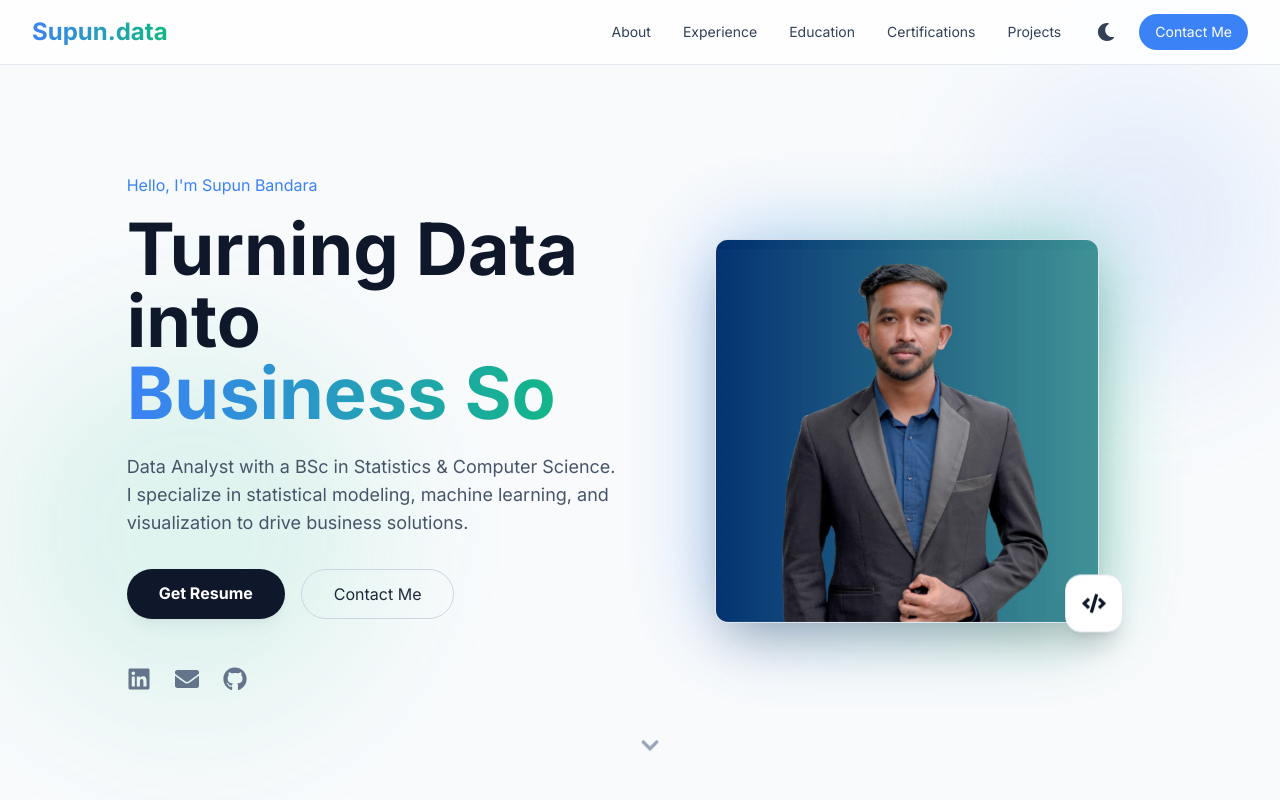
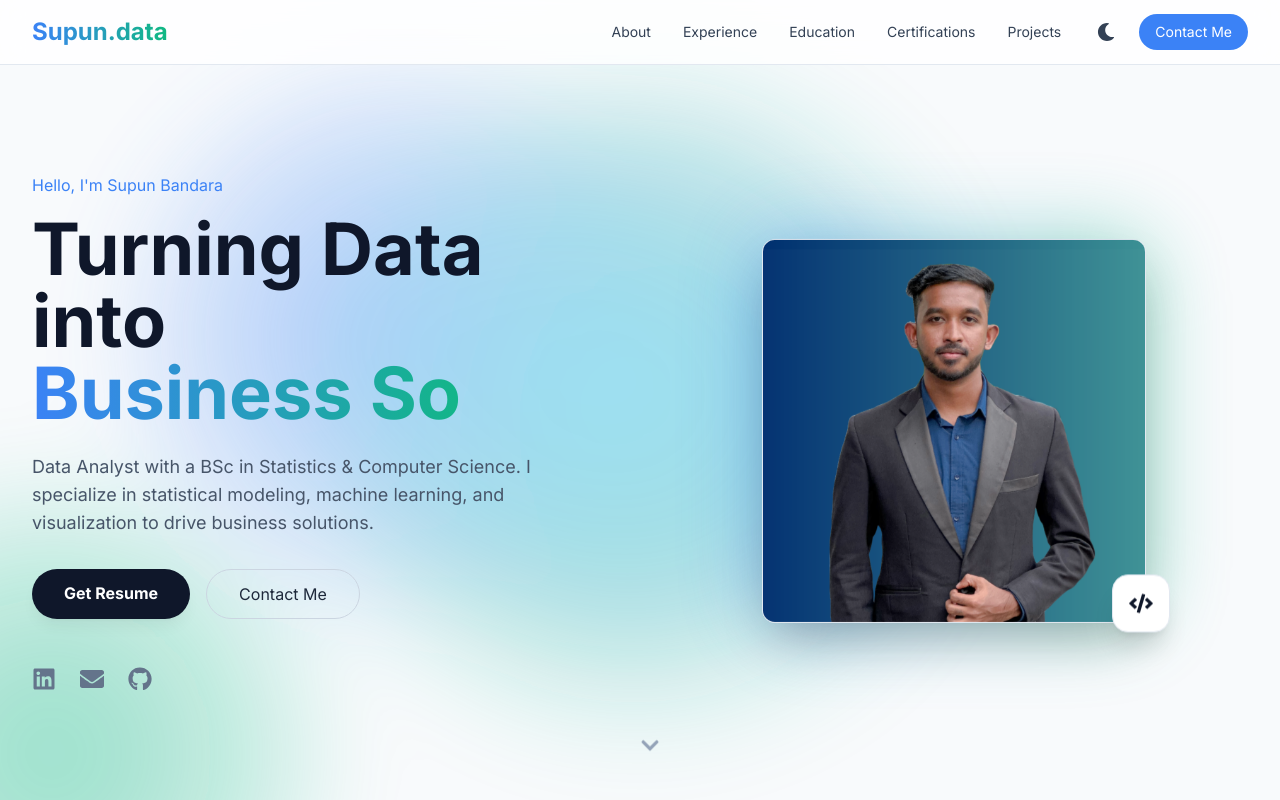
Before and after one commit to supunsb21/Portfolio-Website, a Next.js app: page / in a window 1280 px wide. Shown: the top 800 px of the page. Built offline with nearby package versions, Linux system fonts and the light colour scheme.

Commit message:
Add bubble background to hero section

```diff
--- a/components/Hero.tsx
+++ b/components/Hero.tsx
@@ -3,6 +3,7 @@
 import { useEffect, useRef } from "react";
 import Image from "next/image";
 import { FaLinkedin, FaEnvelope, FaGithub, FaCode, FaChevronDown } from "react-icons/fa";
+import { BubbleBackground } from '@/components/animate-ui/components/backgrounds/bubble';
 
 const WORDS = ["Valuable Insights.", "Business Solutions.", "Predictive Models."];
 
@@ -50,13 +51,21 @@
   return (
     <section
       id="home"
-      className="min-h-screen flex items-center justify-center pt-16 relative overflow-hidden"
+      className="relative overflow-hidden"
     >
-      {/* Background blobs */}
-      <div className="absolute top-20 right-0 w-72 h-72 bg-blue-500/10 rounded-full blur-3xl -z-10" />
-      <div className="absolute bottom-20 left-0 w-96 h-96 bg-emerald-500/10 rounded-full blur-3xl -z-10" />
-
-      <div className="max-w-7xl mx-auto px-4 sm:px-6 lg:px-8 flex flex-col-reverse md:flex-row items-center gap-10">
+      <BubbleBackground
+        interactive={true}
+        className="min-h-screen flex items-center justify-center w-full pt-16 bg-slate-50 dark:bg-dark"
+        colors={{
+          first: "59,130,246",
+          second: "16,185,129",
+          third: "59,130,246",
+          fourth: "16,185,129",
+          fifth: "59,130,246",
+          sixth: "16,185,129",
+        }}
+      >
+        <div className="max-w-7xl w-full mx-auto px-4 sm:px-6 lg:px-8 flex flex-col-reverse md:flex-row items-center gap-10 z-10">
           {/* Text */}
           <div className="w-full md:w-1/2 text-center md:text-left">
             <p className="text-primary font-medium mb-4">Hello, I&apos;m Supun Bandara</p>
@@ -138,6 +147,7 @@
         <div className="absolute bottom-10 left-1/2 transform -translate-x-1/2 animate-bounce-slow text-slate-400 dark:text-gray-500">
           <FaChevronDown className="text-xl" />
         </div>
+      </BubbleBackground>
     </section>
   );
 }
--- /dev/null
+++ b/components/animate-ui/components/backgrounds/bubble.tsx
@@ -0,0 +1,219 @@
+'use client';
+
+import * as React from 'react';
+import {
+  motion,
+  useMotionValue,
+  useSpring,
+  type SpringOptions,
+} from 'motion/react';
+
+import { cn } from '@/lib/utils';
+
+type BubbleColors = {
+  first: string;
+  second: string;
+  third: string;
+  fourth: string;
+  fifth: string;
+  sixth: string;
+};
+
+type BubbleBackgroundProps = React.ComponentProps<'div'> & {
+  interactive?: boolean;
+  transition?: SpringOptions;
+  colors?: BubbleColors;
+};
+
+function BubbleBackground({
+  ref,
+  className,
+  children,
+  interactive = false,
+  transition = { stiffness: 100, damping: 20 },
+  colors = {
+    first: '18,113,255',
+    second: '221,74,255',
+    third: '0,220,255',
+    fourth: '200,50,50',
+    fifth: '180,180,50',
+    sixth: '140,100,255',
+  },
+  ...props
+}: BubbleBackgroundProps) {
+  const containerRef = React.useRef<HTMLDivElement>(null);
+  React.useImperativeHandle(ref, () => containerRef.current as HTMLDivElement);
+
+  const mouseX = useMotionValue(0);
+  const mouseY = useMotionValue(0);
+  const springX = useSpring(mouseX, transition);
+  const springY = useSpring(mouseY, transition);
+
+  const rectRef = React.useRef<DOMRect | null>(null);
+  const rafIdRef = React.useRef<number | null>(null);
+
+  React.useLayoutEffect(() => {
+    const updateRect = () => {
+      if (containerRef.current) {
+        rectRef.current = containerRef.current.getBoundingClientRect();
+      }
+    };
+
+    updateRect();
+
+    const el = containerRef.current;
+    const ro = new ResizeObserver(updateRect);
+    if (el) ro.observe(el);
+
+    window.addEventListener('resize', updateRect);
+    window.addEventListener('scroll', updateRect, { passive: true });
+
+    return () => {
+      ro.disconnect();
+      window.removeEventListener('resize', updateRect);
+      window.removeEventListener('scroll', updateRect);
+    };
+  }, []);
+
+  React.useEffect(() => {
+    if (!interactive) return;
+
+    const el = containerRef.current;
+    if (!el) return;
+
+    const handleMouseMove = (e: MouseEvent) => {
+      const rect = rectRef.current;
+      if (!rect) return;
+      const centerX = rect.left + rect.width / 2;
+      const centerY = rect.top + rect.height / 2;
+
+      if (rafIdRef.current != null) cancelAnimationFrame(rafIdRef.current);
+      rafIdRef.current = requestAnimationFrame(() => {
+        mouseX.set(e.clientX - centerX);
+        mouseY.set(e.clientY - centerY);
+      });
+    };
+
+    el.addEventListener('mousemove', handleMouseMove as EventListener, {
+      passive: true,
+    });
+    return () => {
+      el.removeEventListener('mousemove', handleMouseMove as EventListener);
+      if (rafIdRef.current != null) cancelAnimationFrame(rafIdRef.current);
+    };
+  }, [interactive, mouseX, mouseY]);
+
+  return (
+    <div
+      ref={containerRef}
+      data-slot="bubble-background"
+      className={cn(
+        'relative size-full overflow-hidden',
+        className,
+      )}
+      {...props}
+    >
+      <style>
+        {`
+            :root {
+              --first-color: ${colors.first};
+              --second-color: ${colors.second};
+              --third-color: ${colors.third};
+              --fourth-color: ${colors.fourth};
+              --fifth-color: ${colors.fifth};
+              --sixth-color: ${colors.sixth};
+            }
+          `}
+      </style>
+
+      <svg
+        xmlns="http://www.w3.org/2000/svg"
+        className="absolute top-0 left-0 w-0 h-0"
+      >
+        <defs>
+          <filter id="goo">
+            <feGaussianBlur
+              in="SourceGraphic"
+              stdDeviation="16"
+              result="blur"
+            />
+            <feColorMatrix
+              in="blur"
+              mode="matrix"
+              values="1 0  18 -8"
+              result="goo"
+            />
+            <feBlend in="SourceGraphic" in2="goo" />
+          </filter>
+        </defs>
+      </svg>
+
+      <div
+        className="absolute inset-0 opacity-40 dark:opacity-20 pointer-events-none"
+        style={{ filter: 'url(#goo) blur(40px)' }}
+      >
+        <motion.div
+          className="absolute rounded-full size-[80%] top-[10%] left-[10%] mix-blend-hard-light bg-[radial-gradient(circle_at_center,rgba(var(--first-color),0.8)_0%,rgba(var(--first-color),0)_50%)]"
+          animate={{ y: [-50, 50, -50] }}
+          transition={{ duration: 30, ease: 'easeInOut', repeat: Infinity }}
+          style={{ transform: 'translateZ(0)', willChange: 'transform' }}
+        />
+
+        <motion.div
+          className="absolute inset-0 flex justify-center items-center origin-[calc(50%-400px)]"
+          animate={{ rotate: 360 }}
+          transition={{
+            duration: 20,
+            ease: 'linear',
+            repeat: Infinity,
+            repeatType: 'loop',
+          }}
+          style={{ transform: 'translateZ(0)', willChange: 'transform' }}
+        >
+          <div className="rounded-full size-[80%] top-[10%] left-[10%] mix-blend-hard-light bg-[radial-gradient(circle_at_center,rgba(var(--second-color),0.8)_0%,rgba(var(--second-color),0)_50%)]" />
+        </motion.div>
+
+        <motion.div
+          className="absolute inset-0 flex justify-center items-center origin-[calc(50%+400px)]"
+          animate={{ rotate: 360 }}
+          transition={{ duration: 40, ease: 'linear', repeat: Infinity }}
+          style={{ transform: 'translateZ(0)', willChange: 'transform' }}
+        >
+          <div className="absolute rounded-full size-[80%] bg-[radial-gradient(circle_at_center,rgba(var(--third-color),0.8)_0%,rgba(var(--third-color),0)_50%)] mix-blend-hard-light top-[calc(50%+200px)] left-[calc(50%-500px)]" />
+        </motion.div>
+
+        <motion.div
+          className="absolute rounded-full size-[80%] top-[10%] left-[10%] mix-blend-hard-light bg-[radial-gradient(circle_at_center,rgba(var(--fourth-color),0.8)_0%,rgba(var(--fourth-color),0)_50%)] opacity-70"
+          animate={{ x: [-50, 50, -50] }}
+          transition={{ duration: 40, ease: 'easeInOut', repeat: Infinity }}
+          style={{ transform: 'translateZ(0)', willChange: 'transform' }}
+        />
+
+        <motion.div
+          className="absolute inset-0 flex justify-center items-center origin-[calc(50%_-_800px)_calc(50%_+_200px)]"
+          animate={{ rotate: 360 }}
+          transition={{ duration: 20, ease: 'linear', repeat: Infinity }}
+          style={{ transform: 'translateZ(0)', willChange: 'transform' }}
+        >
+          <div className="absolute rounded-full size-[160%] mix-blend-hard-light bg-[radial-gradient(circle_at_center,rgba(var(--fifth-color),0.8)_0%,rgba(var(--fifth-color),0)_50%)] top-[calc(50%-80%)] left-[calc(50%-80%)]" />
+        </motion.div>
+
+        {interactive && (
+          <motion.div
+            className="absolute rounded-full size-full mix-blend-hard-light bg-[radial-gradient(circle_at_center,rgba(var(--sixth-color),0.8)_0%,rgba(var(--sixth-color),0)_50%)] opacity-70"
+            style={{
+              x: springX,
+              y: springY,
+              transform: 'translateZ(0)',
+              willChange: 'transform',
+            }}
+          />
+        )}
+      </div>
+
+      {children}
+    </div>
+  );
+}
+
+export { BubbleBackground, type BubbleBackgroundProps };
--- /dev/null
+++ b/lib/utils.ts
@@ -0,0 +1,6 @@
+import { clsx, type ClassValue } from "clsx";
+import { twMerge } from "tailwind-merge";
+
+export function cn(...inputs: ClassValue[]) {
+    return twMerge(clsx(inputs));
+}
--- a/package.json
+++ b/package.json
@@ -9,11 +9,14 @@
   },
   "dependencies": {
     "@vercel/analytics": "^2.0.1",
+    "clsx": "^2.1.1",
+    "motion": "^12.36.0",
     "next": "^15.2.2",
     "next-themes": "^0.4.6",
     "react": "^19.0.0",
     "react-dom": "^19.0.0",
-    "react-icons": "^5.4.0"
+    "react-icons": "^5.4.0",
+    "tailwind-merge": "^3.5.0"
   },
   "devDependencies": {
     "@types/node": "^20",
```
Also changed, not shown: components.json (added), 1 other file (tests, documents, lock files or other folders). Lines whose indentation alone changed are shown as unchanged.
